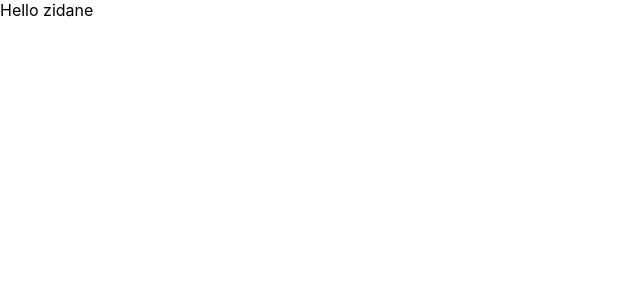
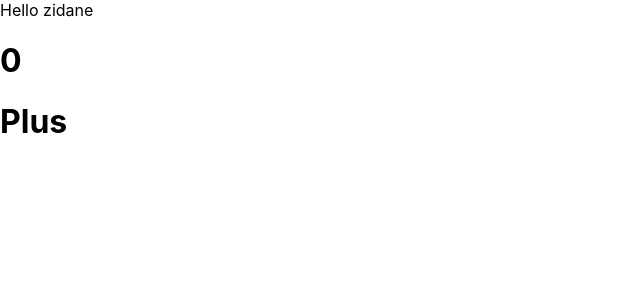
Before and after one commit to mhmddzidane/rakamin-fe-test, a React (Create React App) app: page / in a window 1280 px wide. Shown: the top 300 px of the page, without its empty margins (0-640 px from the left). Built offline with nearby package versions, Linux system fonts and the light colour scheme.

Commit message:
learn state hooks

```diff
--- a/src/App.js
+++ b/src/App.js
@@ -1,10 +1,12 @@
 import "./App.css";
+import CounterExample from "./components/CounterExample";
 import HelloWorld from "./components/HelloWorld";
 
 function App() {
   return (
     <div>
       <HelloWorld name={"zidane"} />
+      <CounterExample />
     </div>
   );
 }
--- /dev/null
+++ b/src/components/CounterExample.jsx
@@ -0,0 +1,14 @@
+import React, { useState } from "react";
+
+const CounterExample = () => {
+  const [count, setCount] = useState(0);
+
+  return (
+    <div>
+      <h1>{count}</h1>
+      <h1 onClick={() => setCount(count + 1)}>Plus</h1>
+    </div>
+  );
+};
+
+export default CounterExample;
```
